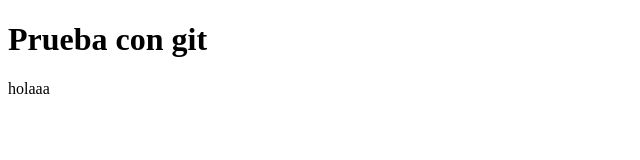
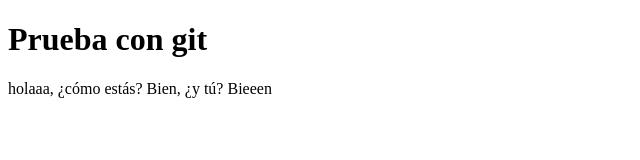
Before and after one commit to maranwind123/test, a plain HTML site: page index.html in a window 1280 px wide. Shown: the whole page, without its empty margins (0-640 px from the left). Drawn offline with Linux system fonts and the light colour scheme.

Commit message:
Se modificó el index.html

```diff
--- a/index.html
+++ b/index.html
@@ -7,9 +7,11 @@
 
 <h1>Prueba con git</h1>
 
-holaaa
+holaaa, ¿cómo estás?
 
+Bien, ¿y tú?
 
+Bieeen
 <script type="text/javascript" src="assets/app.js"></script>
 </body>
 </html>
```
